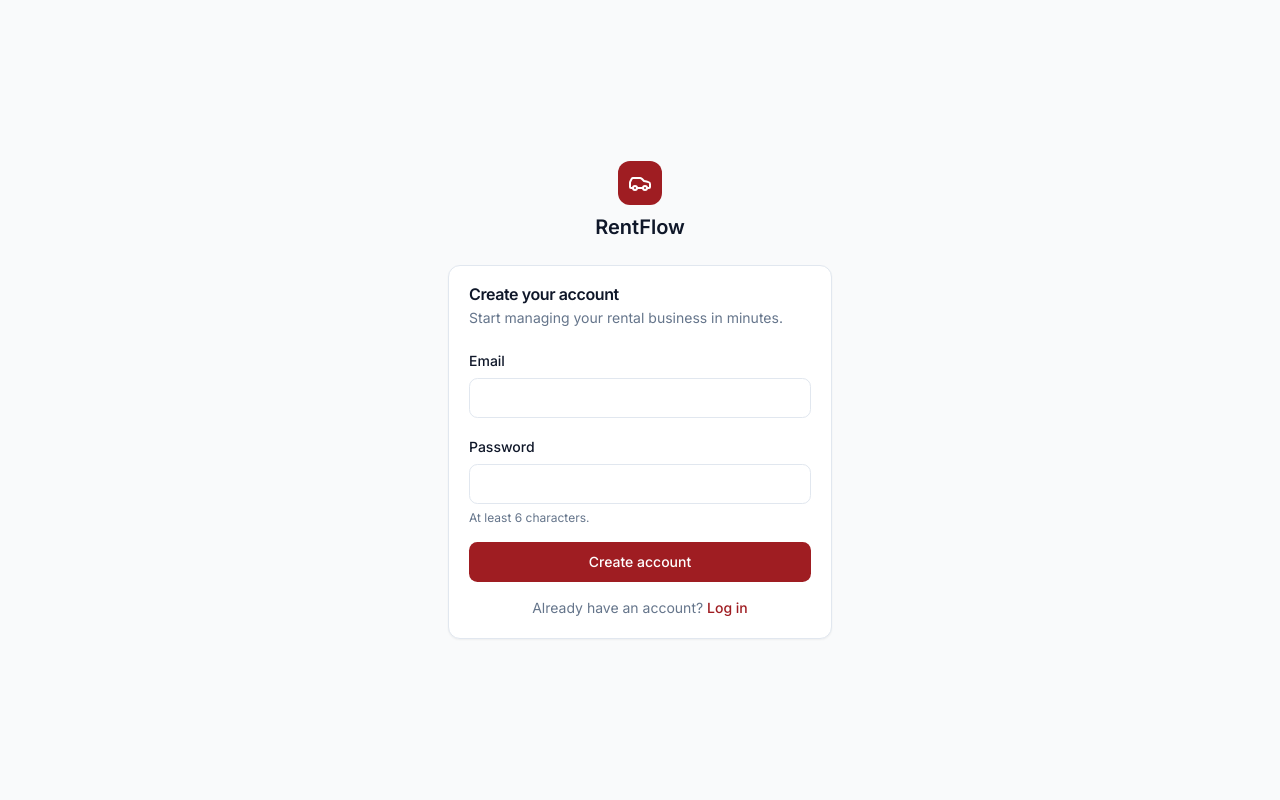
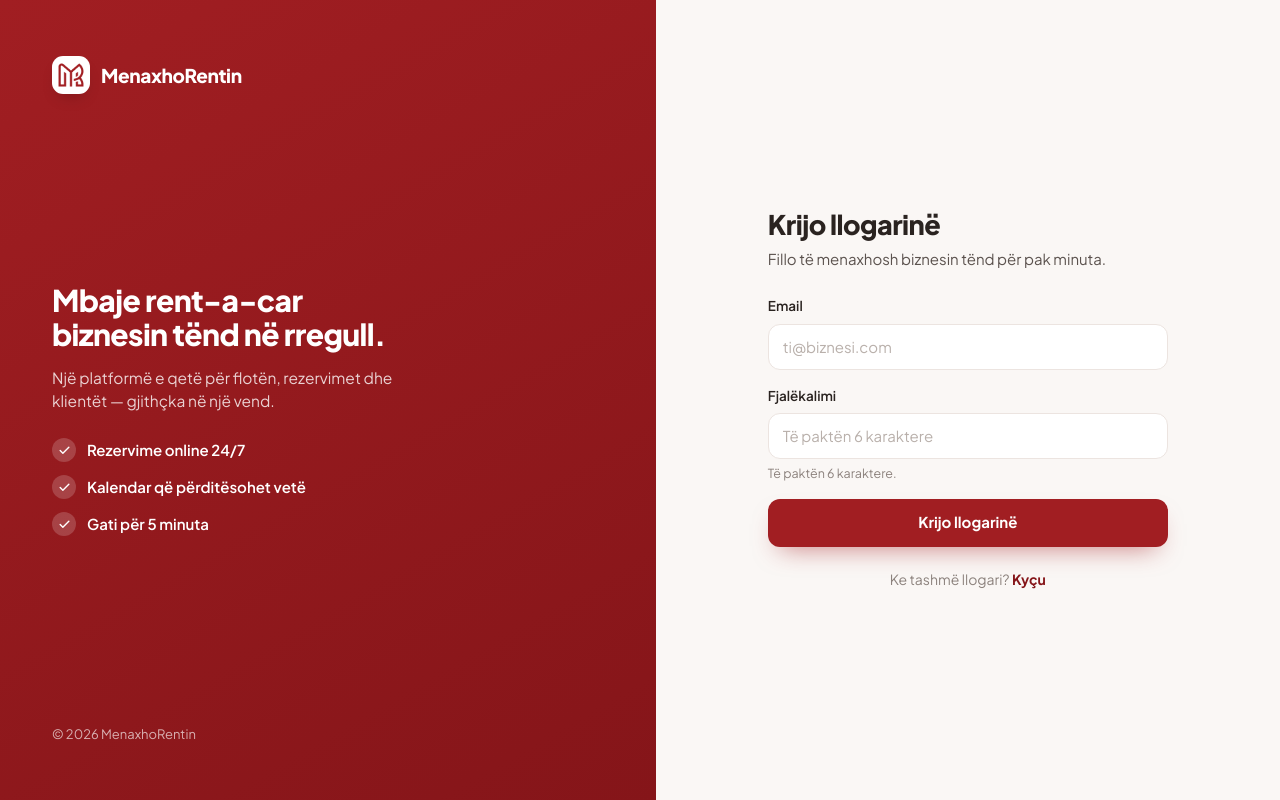
Before and after one commit to alttinkrasniqi/rental-saas, a Next.js app: page /signup in a window 1280 px wide. Built offline with nearby package versions, Linux system fonts and the light colour scheme; no server answers.

Commit message:
Add files via upload

```diff
--- a/src/app/(auth)/signup/page.tsx
+++ b/src/app/(auth)/signup/page.tsx
@@ -3,11 +3,7 @@
 import Link from "next/link";
 import { useFormState } from "react-dom";
 import { signup, type AuthState } from "../actions";
-import { Card, CardContent, CardHeader, CardTitle, CardDescription } from "@/components/ui/card";
-import { Input } from "@/components/ui/input";
-import { Label } from "@/components/ui/label";
-import { SubmitButton } from "@/components/submit-button";
-import { Car } from "lucide-react";
+import { AuthShell, AuthSubmit } from "@/components/auth-shell";
 
 const initial: AuthState = {};
 
@@ -15,44 +11,24 @@
   const [state, formAction] = useFormState(signup, initial);
 
   return (
-    <div className="flex min-h-screen items-center justify-center p-4">
-      <div className="w-full max-w-sm">
-        <div className="mb-6 flex flex-col items-center gap-2">
-          <div className="flex h-11 w-11 items-center justify-center rounded-xl bg-primary text-primary-foreground">
-            <Car className="h-6 w-6" />
-          </div>
-          <span className="text-xl font-semibold">RentFlow</span>
+    <AuthShell title="Krijo llogarinë" subtitle="Fillo të menaxhosh biznesin tënd për pak minuta.">
+      <form action={formAction}>
+        <div className="field">
+          <label htmlFor="email">Email</label>
+          <input id="email" name="email" type="email" autoComplete="email" placeholder="ti@biznesi.com" required />
         </div>
-        <Card>
-          <CardHeader>
-            <CardTitle>Create your account</CardTitle>
-            <CardDescription>Start managing your rental business in minutes.</CardDescription>
-          </CardHeader>
-          <CardContent>
-            <form action={formAction} className="space-y-4">
-              <div className="space-y-1.5">
-                <Label htmlFor="email">Email</Label>
-                <Input id="email" name="email" type="email" autoComplete="email" required />
-              </div>
-              <div className="space-y-1.5">
-                <Label htmlFor="password">Password</Label>
-                <Input id="password" name="password" type="password" autoComplete="new-password" required />
-                <p className="text-xs text-muted-foreground">At least 6 characters.</p>
-              </div>
-              {state.error && (
-                <p className="rounded-md bg-amber-50 px-3 py-2 text-sm text-amber-800">{state.error}</p>
-              )}
-              <SubmitButton className="w-full">Create account</SubmitButton>
-            </form>
-            <p className="mt-4 text-center text-sm text-muted-foreground">
-              Already have an account?{" "}
-              <Link href="/login" className="font-medium text-primary hover:underline">
-                Log in
-              </Link>
-            </p>
-          </CardContent>
-        </Card>
-      </div>
-    </div>
+        <div className="field">
+          <label htmlFor="password">Fjalëkalimi</label>
+          <input id="password" name="password" type="password" autoComplete="new-password" placeholder="Të paktën 6 karaktere" required />
+          <p className="hint">Të paktën 6 karaktere.</p>
+        </div>
+        {state.error && <p className="err">{state.error}</p>}
+        <AuthSubmit>Krijo llogarinë</AuthSubmit>
+      </form>
+      <p className="foot">
+        Ke tashmë llogari?{" "}
+        <Link href="/login">Kyçu</Link>
+      </p>
+    </AuthShell>
   );
 }
```
